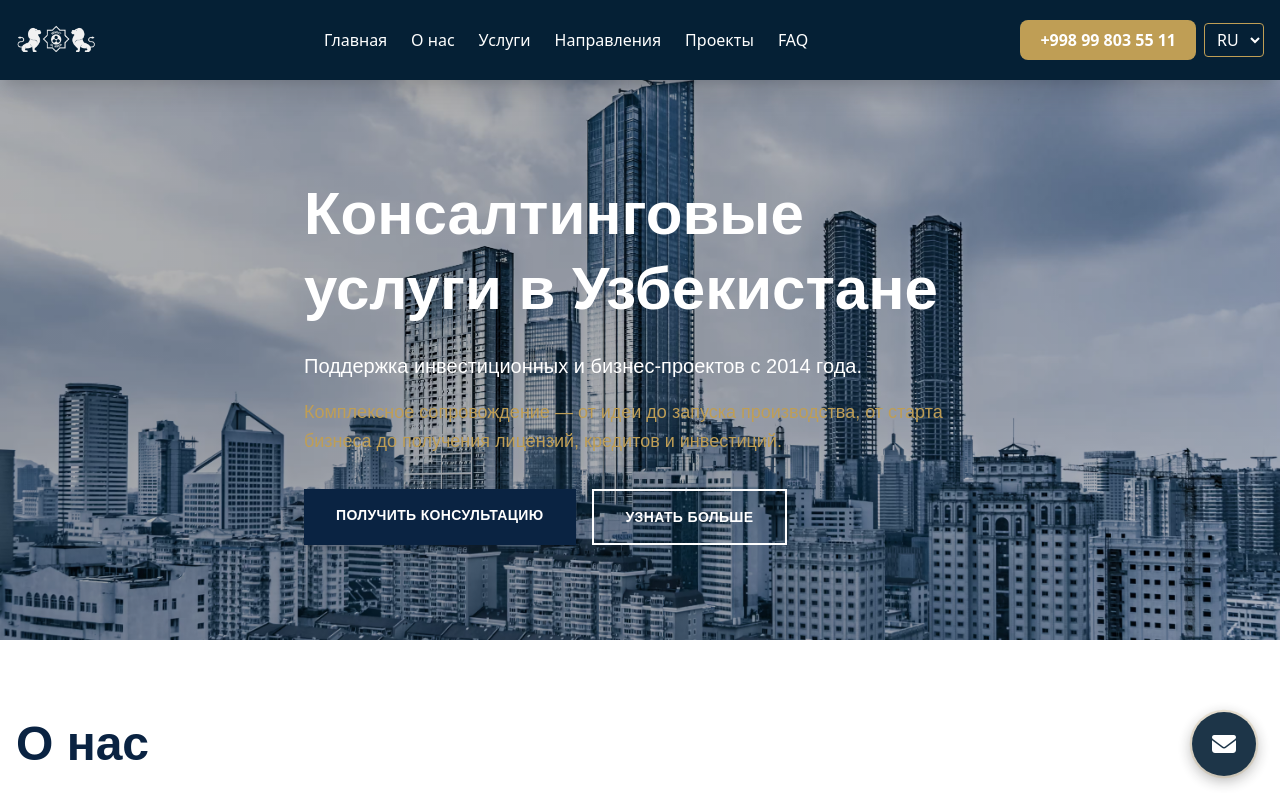
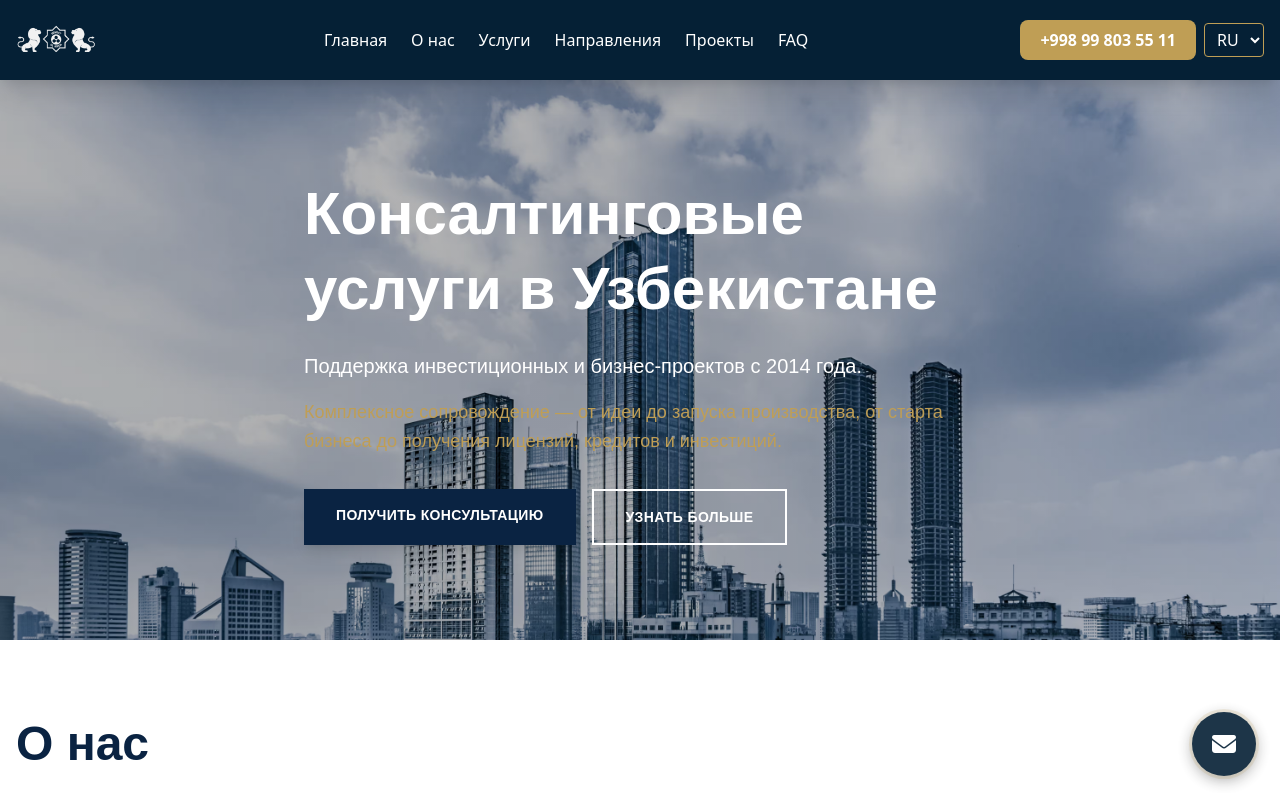
Before and after one commit to muhammadaa1i/H-Abror, a React (Vite) app: page / in a window 1280 px wide. Shown: the top 793 px of the page. Built offline with nearby package versions, Linux system fonts and the light colour scheme.

Commit message:
gradient

```diff
--- a/src/components/Hero.tsx
+++ b/src/components/Hero.tsx
@@ -9,14 +9,21 @@ const Hero: React.FC = () => {
       className="relative flex items-center justify-start min-h-[60vh] md:min-h-[70vh] bg-[#052035] overflow-hidden"
       id="home"
       aria-label={t('header.consulting')}
-      style={{
-        backgroundImage: `linear-gradient(to right, rgba(0,0,0,0.3), rgba(0,0,0,0.3), rgba(0,0,0,0.2)), url(${bgImage})`,
-        backgroundSize: 'cover',
-        backgroundPosition: 'center center',
-        backgroundRepeat: 'no-repeat',
-        backgroundAttachment: 'scroll'
-      }}
     >
+      <div className="absolute inset-0" aria-hidden="true">
+        <img
+          src={bgImage}
+          alt=""
+          className="w-full h-full object-cover"
+          loading="eager"
+          decoding="async"
+          fetchPriority="high"
+          width="1920"
+          height="1080"
+          sizes="100vw"
+        />
+      </div>
+      <div className="absolute inset-0 bg-gradient-to-r from-black/30 via-black/30 to-black/20"></div>
       <div className="relative z-10 max-w-7xl mx-auto px-4 py-16">
         <div className="max-w-2xl">
           <h1 className="text-4xl md:text-6xl font-bold text-white mb-6 leading-tight" style={{ fontFamily: 'Montserrat, sans-serif' }}>
--- a/src/components/WhyUs.tsx
+++ b/src/components/WhyUs.tsx
@@ -4,6 +4,7 @@ import wIcon from '../assets/w.png';
 import l1Icon from '../assets/l1.png';
 import l2Icon from '../assets/l2.png';
 import l3Icon from '../assets/l3.png';
+import y1Image from '../assets/y1.jpg';
 
 const WhyUs: React.FC = () => {
   const { t } = useTranslation();
@@ -43,11 +44,19 @@ const WhyUs: React.FC = () => {
             </div>
           ))}
         </div>
-        <div className="bg-gray-100 rounded-xl p-6 flex flex-col md:flex-row items-center justify-between gap-4">
-          <p className="text-[#052035] font-bold text-lg md:text-xl mb-2 md:mb-0">
+        <div
+          className="relative rounded-xl p-8 flex flex-col md:flex-row items-center justify-evenly gap-4 overflow-hidden"
+          style={{
+            backgroundImage: `linear-gradient(135deg, rgba(255, 255, 255, 0.85), rgba(255, 255, 255, 0.6), rgba(5, 32, 53, 0.7)), url(${y1Image})`,
+            backgroundSize: 'cover',
+            backgroundPosition: 'center',
+            backgroundRepeat: 'no-repeat'
+          }}
+        >
+          <p className="max-w-[600px] w-full text-[#052035] font-bold text-xl md:text-3xl mb-2 md:mb-0 relative z-10">
             {t('whyus.goal')}
           </p>
-          <a href="#contacts" className="bg-[#052035] text-white font-bold px-4 py-3 rounded-lg shadow hover:bg-[#1c3350] transition-colors">{t('whyus.contact')}</a>
+          <a href="#contacts" className="bg-[#052035] text-white font-bold px-2 py-2 rounded-lg shadow-lg hover:bg-[#d4b366] transition-colors relative z-10">{t('whyus.contact')}</a>
         </div>
       </div>
     </section>
```
Also changed, not shown: 1 other file (tests, documents, lock files or other folders).
